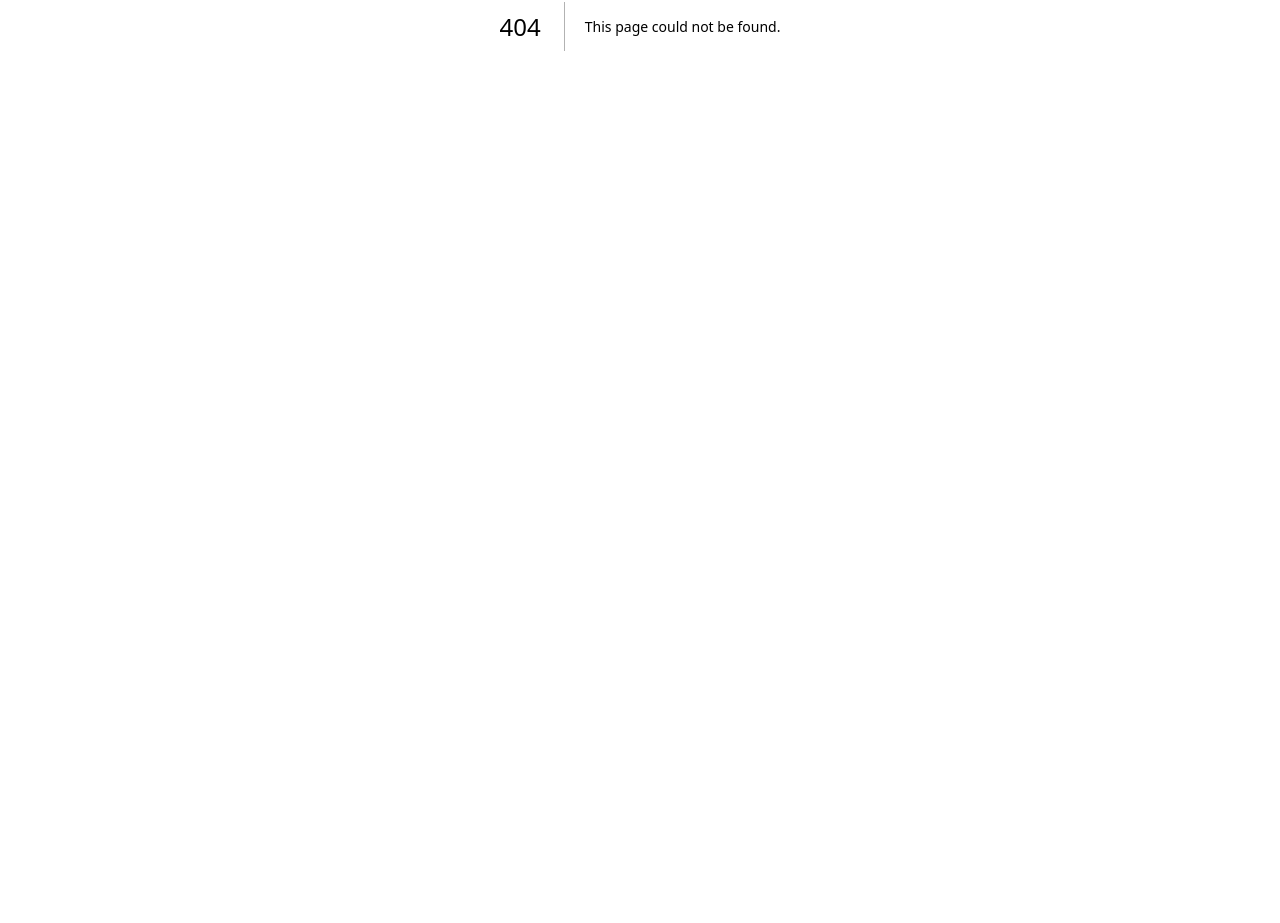
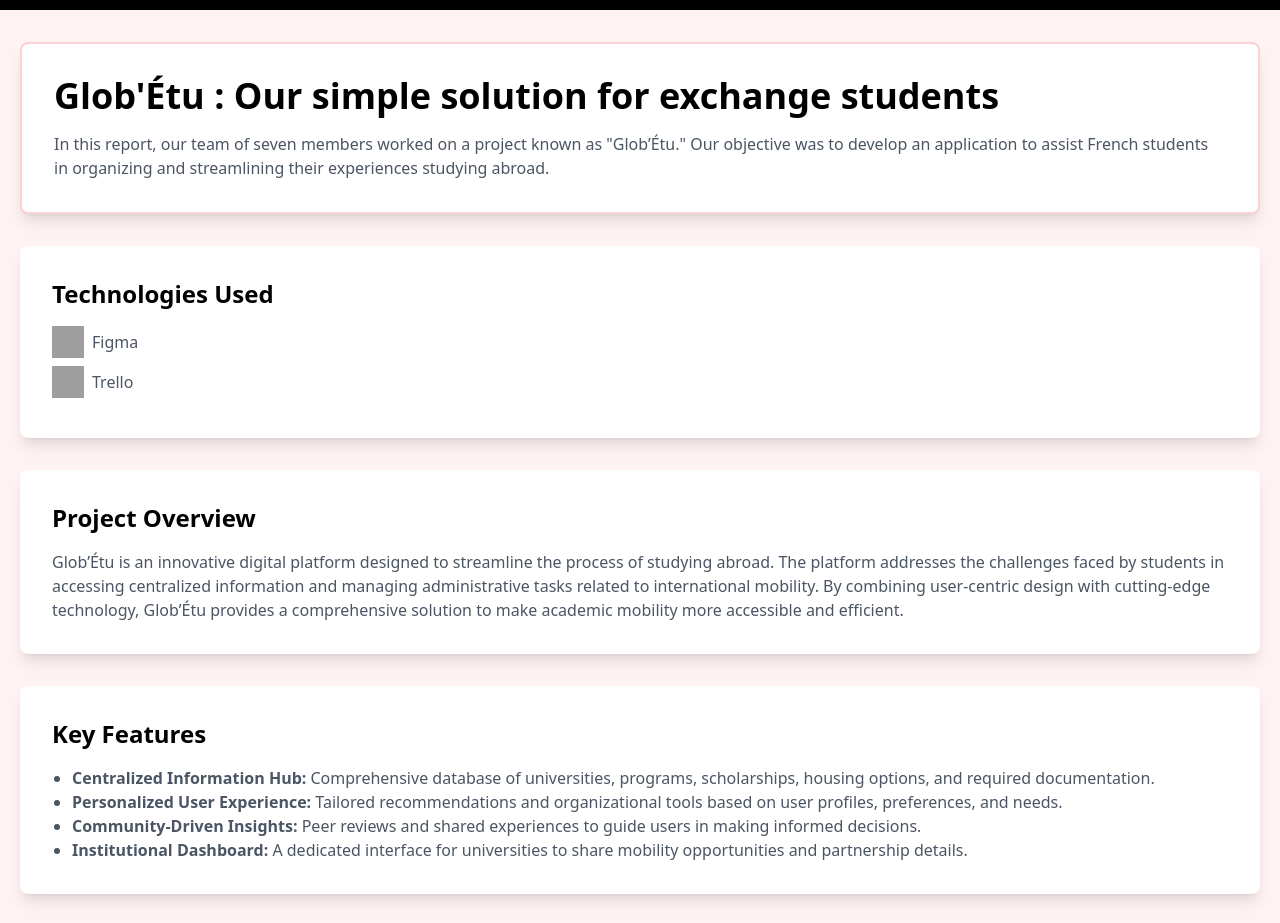
Before and after one commit to hxeu/hector, a Next.js app: page /projects/globetu in a window 1280 px wide. Before the commit this address had no page. Shown: the part 374-1297 px from the top of the page. Before the commit the page ends 800 px from the top, so only its background shows below. Built offline with nearby package versions, Linux system fonts and the light colour scheme; grey boxes are pictures that could not be loaded.

Commit message:
new page !

```diff
--- /dev/null
+++ b/pages/projects/globetu.tsx
@@ -0,0 +1,208 @@
+/* eslint-disable react/no-unescaped-entities */
+// pages/projects/globetu.tsx
+import Head from "next/head";
+import Image from "next/image";
+import "../../src/app/globals.css";
+import { useEffect, useState } from "react";
+import { useInView } from "react-intersection-observer";
+
+const RESPage = () => {
+  const [isImageExpanded, setIsImageExpanded] = useState(false);
+
+  const handleImageClick = () => {
+    setIsImageExpanded(!isImageExpanded);
+  };
+
+  const [ref, inView] = useInView({
+    triggerOnce: true,
+  });
+
+  const [animateContent, setAnimateContent] = useState(false);
+
+  useEffect(() => {
+    if (inView) {
+      setAnimateContent(true);
+    }
+  }, [inView]);
+
+  return (
+    <div className="min-h-screen relative overflow-hidden bg-red-50">
+      <Head>
+        <title>Glob'Étu | Hector Ménétrier</title>
+      </Head>
+      <div className="relative h-96 bg-black">
+        <video autoPlay loop muted playsInline className="h-full w-full">
+          <source src="/ORBROUGE.mp4" type="video/mp4" />
+          Your browser does not support the video tag.
+        </video>
+      </div>
+      <div
+        ref={ref}
+        className={`${
+          animateContent
+            ? "opacity-100 translate-y-0"
+            : "opacity-0 translate-y-10"
+        } transition-opacity duration-1000 ease-in-out transform`}
+      >
+        <div className="mx-5">
+          <div className=" mt-8 container mx-auto p-8 bg-white rounded-lg shadow-lg border-2 border-red-300/50">
+            <h1 className="text-4xl font-bold mb-4 text-black">
+              Glob'Étu : Our simple solution for exchange students
+            </h1>
+            <p className="text-gray-600">
+              In this report, our team of seven members worked on a project
+              known as "Glob’Étu." Our objective was to develop an application
+              to assist French students in organizing and streamlining their
+              experiences studying abroad.
+            </p>
+          </div>
+
+          <div className="mt-8 container mx-auto p-8 bg-white rounded-lg shadow-lg">
+            <h2 className="text-2xl font-semibold mb-4 text-black">
+              Technologies Used
+            </h2>
+            <div className="flex items-center mb-2 text-gray-600">
+              {/* Logo for Figma */}
+              <Image
+                src="/figma-logo.svg"
+                alt="Figma Logo"
+                width={8}
+                height={8}
+                className="w-8 h-8 mr-2"
+              />
+              <p>Figma</p>
+            </div>
+            <div className="flex items-center mb-2 text-gray-600">
+              {/* Logo for Asana */}
+              <Image
+                src="/trello-logo.svg"
+                alt="Trello Logo"
+                width={8}
+                height={8}
+                className="w-8 h-8 mr-2"
+              />
+              <p>Trello</p>
+            </div>
+          </div>
+
+          <div className="mt-8 container mx-auto p-8 bg-white rounded-lg shadow-lg">
+            <h2 className="text-2xl font-semibold mb-4 text-black">
+              Project Overview
+            </h2>
+            <p className="text-gray-600">
+              Glob’Étu is an innovative digital platform designed to streamline
+              the process of studying abroad. The platform addresses the
+              challenges faced by students in accessing centralized information
+              and managing administrative tasks related to international
+              mobility. By combining user-centric design with cutting-edge
+              technology, Glob’Étu provides a comprehensive solution to make
+              academic mobility more accessible and efficient.
+            </p>
+          </div>
+
+          <div className="mt-8 container mx-auto p-8 bg-white rounded-lg shadow-lg">
+            <h2 className="text-2xl font-semibold mb-4 text-black">
+              Key Features
+            </h2>
+            <ul className="list-disc pl-5 text-gray-600">
+              <li>
+                <strong>Centralized Information Hub:</strong> Comprehensive
+                database of universities, programs, scholarships, housing
+                options, and required documentation.
+              </li>
+              <li>
+                <strong>Personalized User Experience:</strong> Tailored
+                recommendations and organizational tools based on user profiles,
+                preferences, and needs.
+              </li>
+              <li>
+                <strong>Community-Driven Insights:</strong> Peer reviews and
+                shared experiences to guide users in making informed decisions.
+              </li>
+              <li>
+                <strong>Institutional Dashboard:</strong> A dedicated interface
+                for universities to share mobility opportunities and partnership
+                details.
+              </li>
+            </ul>
+          </div>
+
+          <div className="mt-8 container mx-auto p-8 bg-white rounded-lg shadow-lg">
+            <h2 className="text-2xl font-semibold mb-4 text-black">
+              Design Process
+            </h2>
+            <p className="text-gray-600">
+              The project followed an <strong>Agile methodology</strong>, with
+              iterative sprints and user feedback shaping the prototype.
+            </p>
+            <ul className="list-disc list-inside text-gray-600 mt-4">
+              <li>
+                <strong>Collaborative Design:</strong> The team used{" "}
+                <strong>Figma</strong> for wireframing and creating interactive
+                user interface designs.
+              </li>
+              <li>
+                <strong>Task Management:</strong> Tools like{" "}
+                <strong>Trello</strong> helped organize tasks, plan sprints, and
+                track progress.
+              </li>
+              <li>
+                <strong>User Testing:</strong> Conducted usability testing
+                sessions to refine the prototype and enhance the user
+                experience.
+              </li>
+            </ul>
+          </div>
+
+          <div className="mt-8 container mx-auto p-8 bg-white rounded-lg shadow-lg">
+            <h2 className="text-2xl font-semibold mb-4 text-black">
+              Challenges & Learnings
+            </h2>
+            <p className="text-gray-600">
+              One of the main challenges was gathering sufficient information
+              from French universities to design realistic features.
+              <br />
+              Time constraints limited the project scope to wireframes and a
+              conceptual prototype, but this enabled the team to focus on
+              refining core functionalities.
+              <br />
+              Working in a multidisciplinary team fostered collaboration,
+              adaptability, and a deeper understanding of Agile practices.
+            </p>
+          </div>
+
+          <div className="mt-8 container mx-auto p-8 bg-white rounded-lg shadow-lg">
+            <h2 className="text-2xl font-semibold mb-4 text-black">
+              Future Potential
+            </h2>
+            <p className="text-gray-600">
+              While the current prototype focuses on the French student exchange
+              process, the project has significant potential for growth and
+              scalability. Possible future enhancements include:
+            </p>
+            <ul className="list-disc list-inside text-gray-600 mt-4">
+              <li>
+                <strong>Mobile Application:</strong> Developing a mobile app to
+                provide students with on-the-go accessibility and convenience.
+              </li>
+              <li>
+                <strong>AI Integration:</strong> Introducing advanced AI
+                algorithms for personalized recommendations and automated
+                processing of documents.
+              </li>
+              <li>
+                <strong>Global Expansion:</strong> Adapting the platform to
+                support academic mobility worldwide, covering universities and
+                programs in various countries.
+              </li>
+            </ul>
+          </div>
+
+          <br />
+        </div>
+      </div>
+    </div>
+  );
+};
+
+export default RESPage;
```
Also changed, not shown: 1 other file (tests, documents, lock files or other folders).
